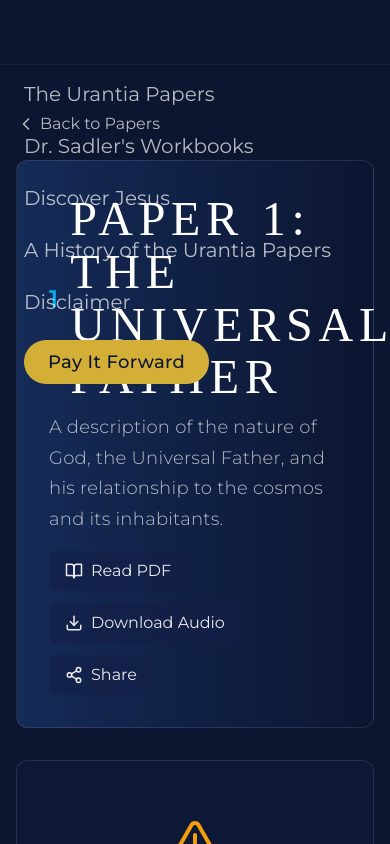
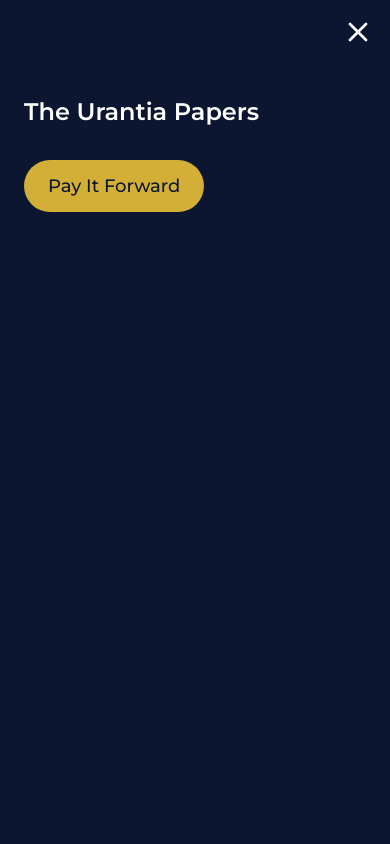
Before and after one commit to The-Center-for-Unity/ubpod-new, a React (Vite) app: page /episode/1 in a window 390 px wide. Both pictures are taken after a click on the button "Open menu". Shown: the top 844 px of the page. Built offline with nearby package versions, Linux system fonts and the light colour scheme; a web font is replaced by a local one.

Commit message:
Fix mobile menu and PDF viewer issues. Simplify navigation to only include The Urantia Papers. Add placeholder for DiscoverJesusPage.

```diff
--- a/src/App.tsx
+++ b/src/App.tsx
@@ -2,11 +2,11 @@ import React, { Suspense } from 'react';
 import { BrowserRouter, Routes, Route } from 'react-router-dom';
 import { Analytics } from '@vercel/analytics/react';
 import './index.css';
-import LoadingSpinner from './components/ui/LoadingSpinner';
 
 // Lazy load pages for better performance
 const UrantiaPapersPage = React.lazy(() => import('./pages/UrantiaPapersPage'));
 const EpisodePage = React.lazy(() => import('./pages/EpisodePage'));
+const DiscoverJesusPage = React.lazy(() => import('./pages/DiscoverJesusPage'));
 
 // Placeholder components until we implement the actual pages
 const HomePage = () => (
@@ -35,6 +35,13 @@ const NotFoundPage = () => (
   </div>
 );
 
+// Simple loading spinner component
+const LoadingSpinner = () => (
+  <div className="min-h-screen flex items-center justify-center bg-navy-dark">
+    <div className="w-16 h-16 border-4 border-primary border-t-transparent rounded-full animate-spin"></div>
+  </div>
+);
+
 function App() {
   return (
     <BrowserRouter>
@@ -43,6 +50,7 @@ function App() {
           <Route path="/" element={<HomePage />} />
           <Route path="/urantia-papers" element={<UrantiaPapersPage />} />
           <Route path="/episode/:id" element={<EpisodePage />} />
+          <Route path="/discover-jesus" element={<DiscoverJesusPage />} />
           <Route path="*" element={<NotFoundPage />} />
         </Routes>
       </Suspense>
--- a/src/components/VisionSection.tsx
+++ b/src/components/VisionSection.tsx
@@ -43,7 +43,7 @@ export function VisionSection() {
             <Link
               to="/initiatives"
               onClick={() => window.scrollTo(0, 0)}
-              className="inline-flex items-center px-8 py-3 bg-blue-button text-white rounded-full
+              className="inline-flex items-center px-8 py-3 bg-primary text-white rounded-full
                         hover:bg-opacity-90 transition-all duration-300 btn-text group"
             >
               Browse All Initiatives
--- a/src/components/layout/Header.tsx
+++ b/src/components/layout/Header.tsx
@@ -1,20 +1,18 @@
 import React, { useState } from 'react';
 import { Link } from 'react-router-dom';
-import { motion } from 'framer-motion';
 import { Menu, X } from 'lucide-react';
 
 export default function Header() {
   const [isMobileMenuOpen, setIsMobileMenuOpen] = useState(false);
 
+  // Simplified to only include The Urantia Papers
   const navigationItems = [
     { path: '/urantia-papers', label: 'The Urantia Papers' },
-    { path: '/sadler-workbooks', label: 'Dr. Sadler\'s Workbooks' },
-    { path: '/discover-jesus', label: 'Discover Jesus' },
-    { path: '/history', label: 'A History of the Urantia Papers' },
   ];
 
   return (
-    <header className="fixed top-0 left-0 right-0 z-50 bg-navy/80 backdrop-blur-sm border-b border-white/5">
+    <>
+      <header className="fixed top-0 left-0 right-0 z-40 bg-navy/80 backdrop-blur-sm border-b border-white/5">
         <div className="max-w-7xl mx-auto px-4 sm:px-6 lg:px-8">
           <div className="flex items-center justify-between h-16">
             {/* Logo */}
@@ -35,12 +33,6 @@ export default function Header() {
                   {item.label}
                 </Link>
               ))}
-            <Link
-              to="/disclaimer"
-              className="text-white/70 hover:text-white/90 transition-colors text-sm"
-            >
-              Disclaimer
-            </Link>
               <a
                 href="https://www.thecenterforunity.org/contribute"
                 target="_blank"
@@ -52,62 +44,69 @@ export default function Header() {
               </a>
             </nav>
 
-          {/* Mobile Menu Button */}
+            {/* Mobile Menu Button - Only show when menu is closed */}
+            {!isMobileMenuOpen && (
               <button
-            className="md:hidden text-white/70 hover:text-white/90"
-            onClick={() => setIsMobileMenuOpen(!isMobileMenuOpen)}
+                className="md:hidden text-white/70 hover:text-white/90 z-50 relative"
+                onClick={() => setIsMobileMenuOpen(true)}
+                aria-label="Open menu"
               >
-            {isMobileMenuOpen ? (
-              <X className="w-6 h-6" />
-            ) : (
                 <Menu className="w-6 h-6" />
+              </button>
             )}
-          </button>
           </div>
         </div>
+      </header>
 
-      {/* Mobile Menu */}
-      <motion.div
-        className="md:hidden fixed inset-0 bg-navy z-40"
-        initial={{ opacity: 0, x: '100%' }}
-        animate={{
-          opacity: isMobileMenuOpen ? 1 : 0,
-          x: isMobileMenuOpen ? 0 : '100%'
+      {/* Mobile Menu - Separate from header to avoid z-index issues */}
+      {isMobileMenuOpen && (
+        <div
+          className="fixed inset-0 md:hidden"
+          style={{
+            backgroundColor: '#0c1631',
+            position: 'fixed',
+            top: 0,
+            left: 0,
+            right: 0,
+            bottom: 0,
+            zIndex: 50
           }}
-        transition={{ duration: 0.3 }}
         >
-        <div className="flex flex-col h-full pt-20 px-6">
-          <nav className="space-y-6">
+          <div className="relative pt-16 px-6 pb-8">
+            {/* Close Button - Positioned absolutely in the top right */}
+            <button
+              className="absolute top-4 right-4 text-white hover:text-gold transition-colors"
+              onClick={() => setIsMobileMenuOpen(false)}
+              aria-label="Close menu"
+            >
+              <X className="w-8 h-8" />
+            </button>
+
+            <nav className="flex flex-col space-y-8 mt-8">
               {navigationItems.map((item) => (
                 <Link
                   key={item.path}
                   to={item.path}
-                className="block text-xl text-white/70 hover:text-white/90 transition-colors"
+                  className="text-2xl font-semibold text-white hover:text-gold transition-colors"
                   onClick={() => setIsMobileMenuOpen(false)}
                 >
                   {item.label}
                 </Link>
               ))}
-            <Link
-              to="/disclaimer"
-              className="block text-xl text-white/70 hover:text-white/90 transition-colors"
-              onClick={() => setIsMobileMenuOpen(false)}
-            >
-              Disclaimer
-            </Link>
               <a
                 href="https://www.thecenterforunity.org/contribute"
                 target="_blank"
                 rel="noopener noreferrer"
-              className="inline-flex items-center px-6 py-2 bg-gold text-navy rounded-full
-                        hover:bg-gold-light transition-all duration-300 btn-text mt-4"
+                className="inline-flex items-center px-6 py-3 bg-gold text-navy rounded-full
+                          hover:bg-gold-light transition-all duration-300 text-lg font-medium mt-4 self-start"
                 onClick={() => setIsMobileMenuOpen(false)}
               >
                 Pay It Forward
               </a>
             </nav>
           </div>
-      </motion.div>
-    </header>
+        </div>
+      )}
+    </>
   );
 }
--- /dev/null
+++ b/src/pages/DiscoverJesusPage.tsx
@@ -0,0 +1,20 @@
+import React from 'react';
+import Layout from '../components/layout/Layout';
+
+export default function DiscoverJesusPage() {
+  return (
+    <Layout>
+      <div className="container mx-auto px-4 py-8 min-h-screen">
+        <h1 className="title-main text-center mb-8">Discover Jesus</h1>
+        <div className="max-w-3xl mx-auto bg-navy-light/30 rounded-xl p-8 border border-white/10">
+          <p className="body-lg mb-6">
+            This section is currently under development. Soon, you'll be able to explore the life and teachings of Jesus as presented in the Urantia Book.
+          </p>
+          <p className="body-lg">
+            Check back later for audio narrations, study guides, and interactive content focused on Part IV of the Urantia Book: "The Life and Teachings of Jesus."
+          </p>
+        </div>
+      </div>
+    </Layout>
+  );
+}
--- a/src/pages/EpisodePage.tsx
+++ b/src/pages/EpisodePage.tsx
@@ -199,7 +199,7 @@ export default function EpisodePage() {
             <div>
               <div className="flex items-center">
                 <span className="text-primary text-2xl font-bold mr-3">{episode.id}</span>
-                <h1 className="title-main">{episode.title}</h1>
+                <h1 className="title-main text-2xl md:text-4xl lg:text-5xl">{episode.title}</h1>
               </div>
               <p className="body-lg mt-2 max-w-3xl">{episode.description}</p>
             </div>
@@ -292,7 +292,7 @@ export default function EpisodePage() {
               </div>
 
               {/* Controls */}
-              <div className="flex items-center justify-between">
+              <div className="flex flex-col sm:flex-row items-center justify-between gap-4">
                 <div className="flex items-center space-x-4">
                   <button
                     onClick={() => navigateToEpisode('prev')}
@@ -318,7 +318,7 @@ export default function EpisodePage() {
                   </button>
                 </div>
 
-                <div className="flex items-center space-x-2">
+                <div className="flex items-center space-x-2 w-full sm:w-auto mt-2 sm:mt-0">
                   <button
                     onClick={toggleMute}
                     className="text-white/70 hover:text-white"
@@ -333,7 +333,7 @@ export default function EpisodePage() {
                     step="0.01"
                     value={isMuted ? 0 : volume}
                     onChange={handleVolumeChange}
-                    className="w-24 accent-primary"
+                    className="w-full sm:w-24 accent-primary"
                   />
                 </div>
               </div>
@@ -345,31 +345,17 @@ export default function EpisodePage() {
         {episode.pdfUrl && (
           <div className="bg-navy-light/30 rounded-xl border border-white/10 p-6 mb-8">
             <h2 className="text-xl font-semibold text-white mb-4">Read Along</h2>
-            <div className="aspect-w-16 aspect-h-9 bg-navy-dark rounded-lg overflow-hidden">
-              {pdfError ? (
-                <div className="flex flex-col items-center justify-center h-full text-center">
-                  <AlertTriangle size={36} className="text-amber-500 mb-4" />
-                  <p className="text-white/70 max-w-lg mb-4">
-                    PDF file could not be loaded. Please check that the file exists at the specified path.
-                  </p>
+            <div className="flex flex-col items-center justify-center py-8">
+              <p className="text-white/70 mb-6">For the best reading experience, we recommend opening the PDF in a new tab.</p>
               <a
                 href={episode.pdfUrl}
-                    className="bg-primary text-white px-4 py-2 rounded-md hover:bg-primary-dark transition-colors"
                 target="_blank"
                 rel="noopener noreferrer"
+                className="flex items-center gap-2 px-6 py-3 bg-primary text-white rounded-md hover:bg-primary-dark transition-colors"
               >
-                    View PDF URL
+                <BookOpen size={20} />
+                <span>Open PDF in New Tab</span>
               </a>
-                </div>
-              ) : (
-                <iframe
-                  src={episode.pdfUrl}
-                  className="w-full h-full"
-                  title={`PDF for ${episode.title}`}
-                  onError={handlePdfError}
-                  allowFullScreen
-                />
-              )}
             </div>
           </div>
         )}
--- a/src/styles/typography.css
+++ b/src/styles/typography.css
@@ -20,9 +20,10 @@ body {
 /* Base Typography Classes */
 .title-main {
   font-family: var(--font-trajan);
-  @apply text-5xl md:text-[5.5rem] font-normal text-white;
+  @apply text-2xl sm:text-3xl md:text-5xl lg:text-[5.5rem] font-normal text-white;
   line-height: 1.1;
-  letter-spacing: 0.12em;
+  letter-spacing: 0.05em;
+  @apply sm:tracking-[0.08em] md:tracking-[0.12em];
   text-transform: uppercase;
 }
 
```
Also changed, not shown: src/components/ui/LoadingSpinner.tsx (+3 -38 lines). Lines whose indentation alone changed are shown as unchanged.
